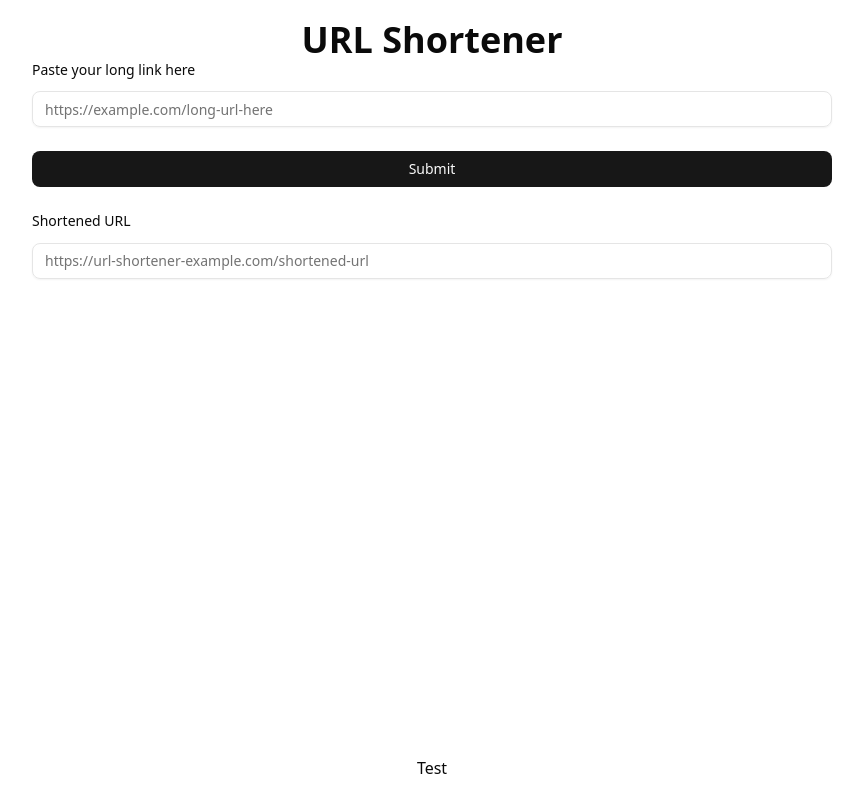
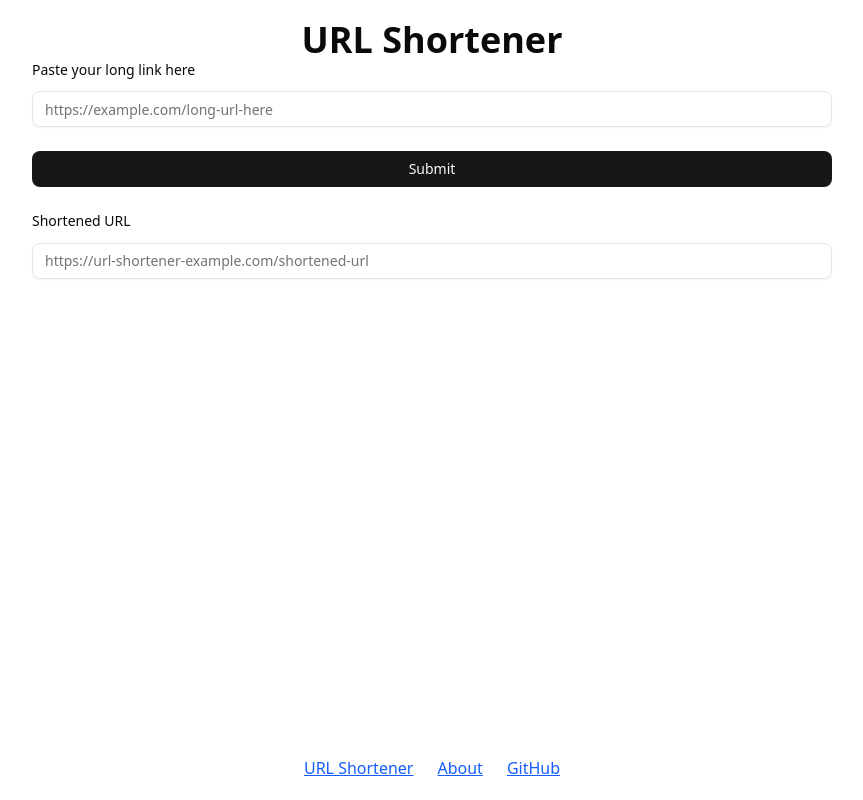
Before and after one commit to RyanTurner02/url-shortener, a Next.js app in the folder frontend/: page / in a window 1280 px wide. Shown: the whole page, without its empty margins (208-1071 px from the left). Built offline with nearby package versions, Linux system fonts and the light colour scheme.

Commit message:
Add footer links and styling

```diff
--- a/frontend/app/globals.css
+++ b/frontend/app/globals.css
@@ -120,3 +120,7 @@
     @apply bg-background text-foreground;
   }
 }
+
+.text-link {
+  @apply text-blue-600 underline decoration-blue-600 hover:opacity-80 focus:outline-hidden focus:opacity-80;
+}
--- a/frontend/app/page.tsx
+++ b/frontend/app/page.tsx
@@ -1,4 +1,5 @@
 import { UrlShortenerForm } from "@/components/forms/url-shortener-form/url-shortener-form";
+import Link from "next/link";
 
 export default function Home() {
   return (
@@ -7,8 +8,10 @@ export default function Home() {
         <h1 className="mb-5 sm:mb-0 text-4xl font-bold text-center">URL Shortener</h1>
         <UrlShortenerForm />
       </main>
-      <footer>
-        <p>Test</p>
+      <footer className="flex gap-6">
+        <Link className="text-link" href="/">URL Shortener</Link>
+        <Link className="text-link" href="/about">About</Link>
+        <Link className="text-link" href="https://github.com/RyanTurner02/url-shortener" target="_blank">GitHub</Link>
       </footer>
     </div>
   );
```
